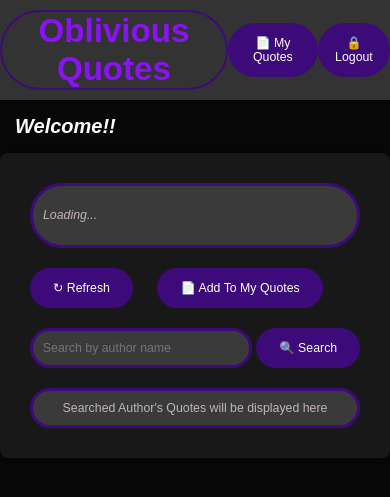
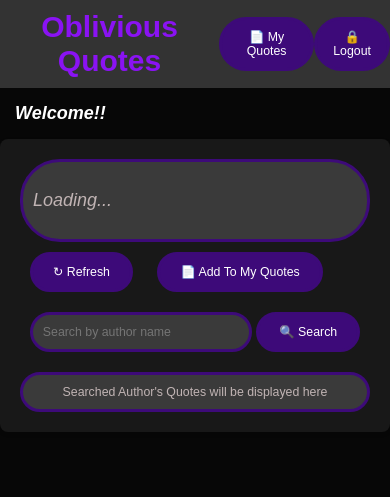
Before and after one commit to Kingk-130303/Oblivious-Quotes, a Flask app: template templates/user.html in a window 390 px wide. Shown: the top 497 px of the page. Run offline with Flask 3, Linux system fonts and the light colour scheme; the template is opened without the code that fills it, so the values that code supplies are empty; parts of the project's set-up code (start-up, migrations or seed data) failed here and were passed over.

Commit message:
Updated css

```diff
--- a/static/homepage.css
+++ b/static/homepage.css
@@ -16,8 +16,8 @@ body {
 
   h1 {
     cursor: pointer;
-    border-radius: 40px;
-    border: 2px solid #3d0a79;
+    /* border-radius: 40px; */
+    /* border: 2px solid #3d0a79; */
     /* background-color: #0d9b23; */
     font-size: calc(3vh + 2vw);
     text-align: center;
@@ -25,10 +25,6 @@ body {
     margin: 0;
   }
 
-  h1:hover {
-    border: 2px solid #3e7d8d;
-
-  }
 
   #clear-button-container {
     text-align: center;
@@ -241,3 +237,27 @@ body {
     font-size: calc(1vh + 1vw);
 
   }
+
+  @media (max-width: 768px) {
+    .container {
+         padding: 10px;
+     }
+
+     h1 {
+         font-size: 30px;
+     }
+
+
+
+    .username, #quote, #author {
+         font-size: 18px;
+     }
+
+      #quote-container, #author-quotes-container {
+          margin: 10px;
+      }
+
+     #author-quotes-container {
+         max-height: 200px;
+     }
+ }
```
Also changed, not shown: static/myquotes.css (+2 -5 lines).
